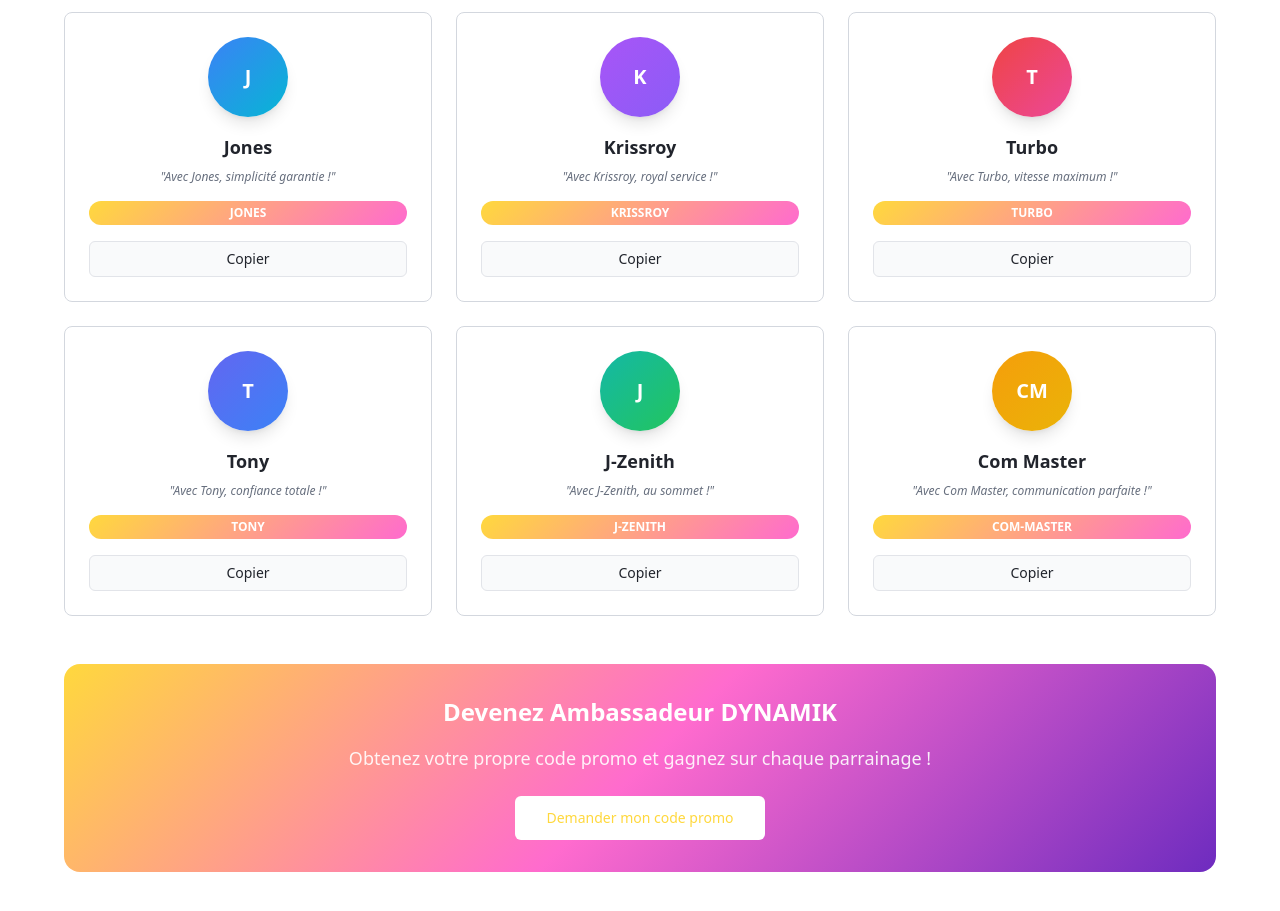
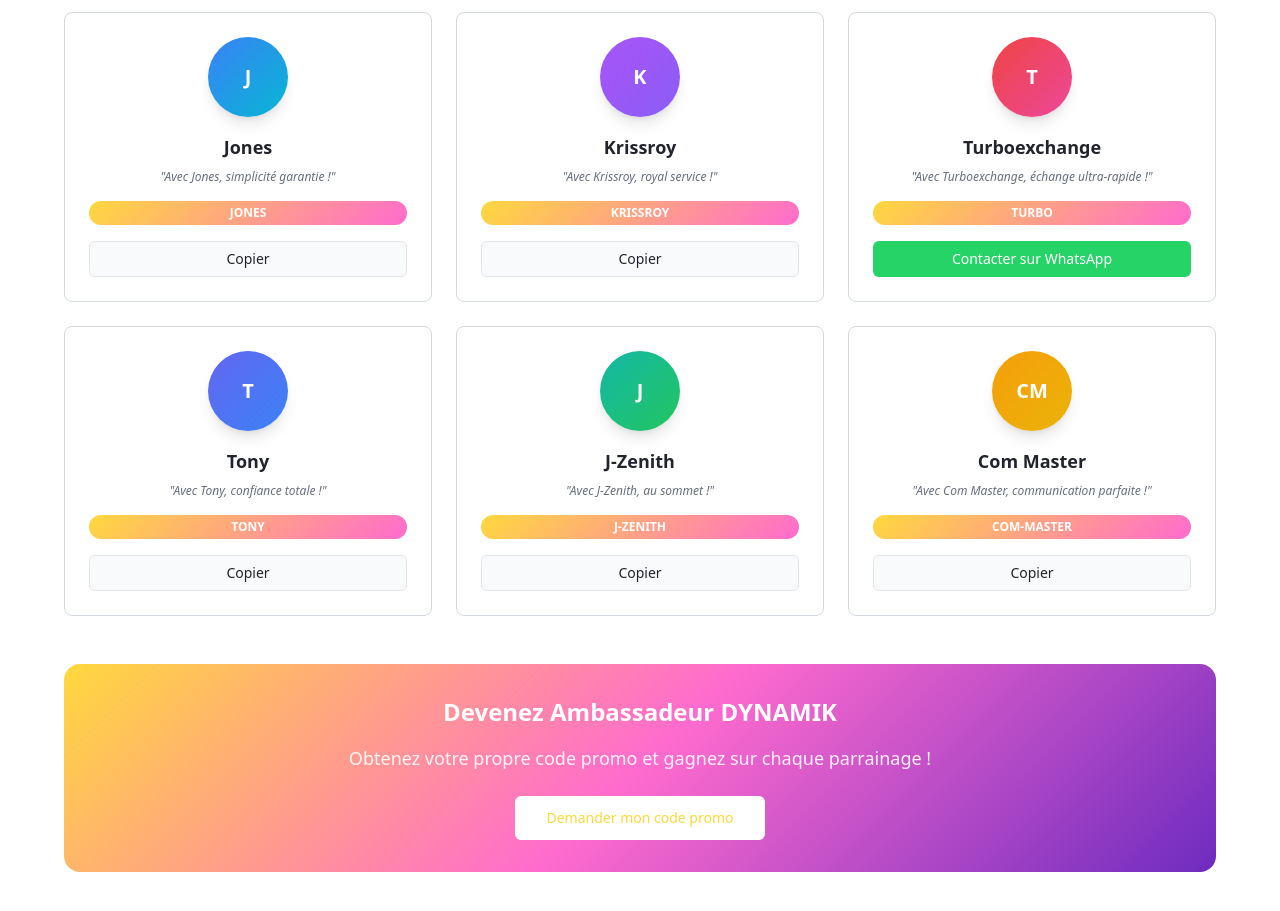
Before and after one commit to tradingprodige-star/dynamiktransfert, a React (Vite) app: page / in a window 1280 px wide. Shown: the part 2400-3311 px from the top of the page. Built offline with nearby package versions, Linux system fonts and the light colour scheme.

Commit message:
Add WhatsApp redirection

```diff
--- a/src/components/AmbassadorsSection.tsx
+++ b/src/components/AmbassadorsSection.tsx
@@ -38,10 +38,12 @@ const AmbassadorsSection = () => {
       color: "from-purple-500 to-violet-500"
     },
     {
-      name: "Turbo",
+      name: "Turboexchange",
       code: "TURBO",
-      message: "Avec Turbo, vitesse maximum !",
-      color: "from-red-500 to-pink-500"
+      message: "Avec Turboexchange, échange ultra-rapide !",
+      color: "from-red-500 to-pink-500",
+      isWhatsAppContact: true,
+      phone: "+22899060652"
     },
     {
       name: "Tony",
@@ -67,6 +69,12 @@ const AmbassadorsSection = () => {
     const message = "Bonjour ! Je souhaiterais devenir ambassadeur DYNAMIK Exchange et obtenir mon propre code promo. Pouvez-vous me donner plus d'informations ?";
     const finalMessage = `Bonjour DYNAMIK TRANSFERT, ${message}`;
     const whatsappUrl = `https://wa.me/22899771419?text=${encodeURIComponent(finalMessage)}`;
+    window.open(whatsappUrl, '_blank');
+  };
+
+  const contactTurboexchange = () => {
+    const message = "Bonjour Turboexchange ! Je viens de la part de DYNAMIK TRANSFERT. Votre service m'a été recommandé pour des échanges rapides, fiables et 100% sécurisés. J'aimerais en savoir plus sur vos services d'échange.";
+    const whatsappUrl = `https://wa.me/22899060652?text=${encodeURIComponent(message)}`;
     window.open(whatsappUrl, '_blank');
   };
 
@@ -120,6 +128,16 @@ const AmbassadorsSection = () => {
                       {ambassador.code}
                     </div>
 
+                    {ambassador.isWhatsAppContact ? (
+                      <Button
+                        variant="whatsapp"
+                        size="sm"
+                        onClick={contactTurboexchange}
+                        className="w-full"
+                      >
+                        Contacter sur WhatsApp
+                      </Button>
+                    ) : (
                       <Button
                         variant="outline"
                         size="sm"
@@ -130,6 +148,7 @@ const AmbassadorsSection = () => {
                       >
                         Copier
                       </Button>
+                    )}
                   </CardContent>
                 </Card>
               </motion.div>
```
Also changed, not shown: 1 other file (tests, documents, lock files or other folders). Lines whose indentation alone changed are shown as unchanged.
